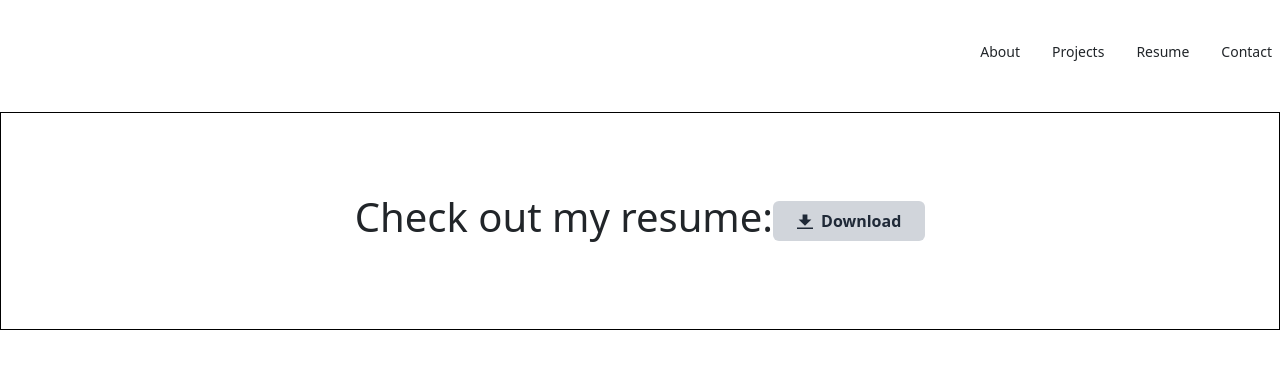
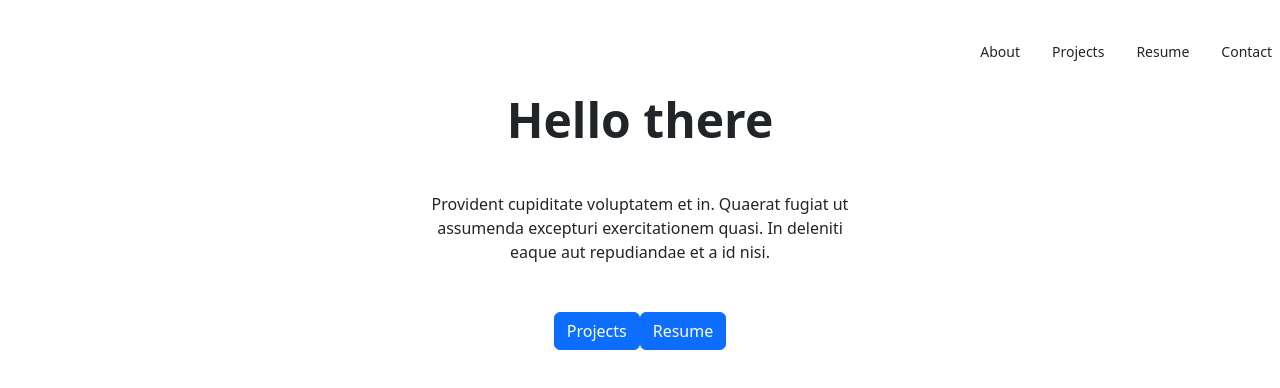
Before and after one commit to TJGit11/React-Portfolio, a React (Create React App) app: page / in a window 1280 px wide. Shown: the top 388 px of the page. Built offline with nearby package versions, Linux system fonts and the light colour scheme.

Commit message:
removed unnecessary p tags

```diff
--- a/src/components/NavTabs.js
+++ b/src/components/NavTabs.js
@@ -17,14 +17,14 @@ function NavTabs({ currentPage, handlePageChange }) {
       <Navbar.Toggle />
       <Navbar.Collapse>
         <Navbar.Link active href="#">
-          <p>Home</p>
+          Home
         </Navbar.Link>
         <Navbar.Link
           href="#about"
           onClick={() => handlePageChange("About")}
           className={currentPage === "About" ? "nav-link active" : "nav-link"}
         >
-          <p>About</p>
+          About
         </Navbar.Link>
         <Navbar.Link
           href="#projects"
@@ -37,7 +37,7 @@ function NavTabs({ currentPage, handlePageChange }) {
         </Navbar.Link>
         <Navbar.Link
           href="#resume"
-          onClick={() => handlePageChange("Projects")}
+          onClick={() => handlePageChange("Resume")}
           className={currentPage === "Resume" ? "nav-link active" : "nav-link"}
         >
           Resume
--- a/src/components/PortfolioContainer.js
+++ b/src/components/PortfolioContainer.js
@@ -13,7 +13,7 @@ export default function PortfolioContainer() {
 
   const renderPage = () => {
     if (currentPage === "Home") {
-      return <Resume />;
+      return <Home />;
     }
     if (currentPage === "About") {
       return <About />;
```
